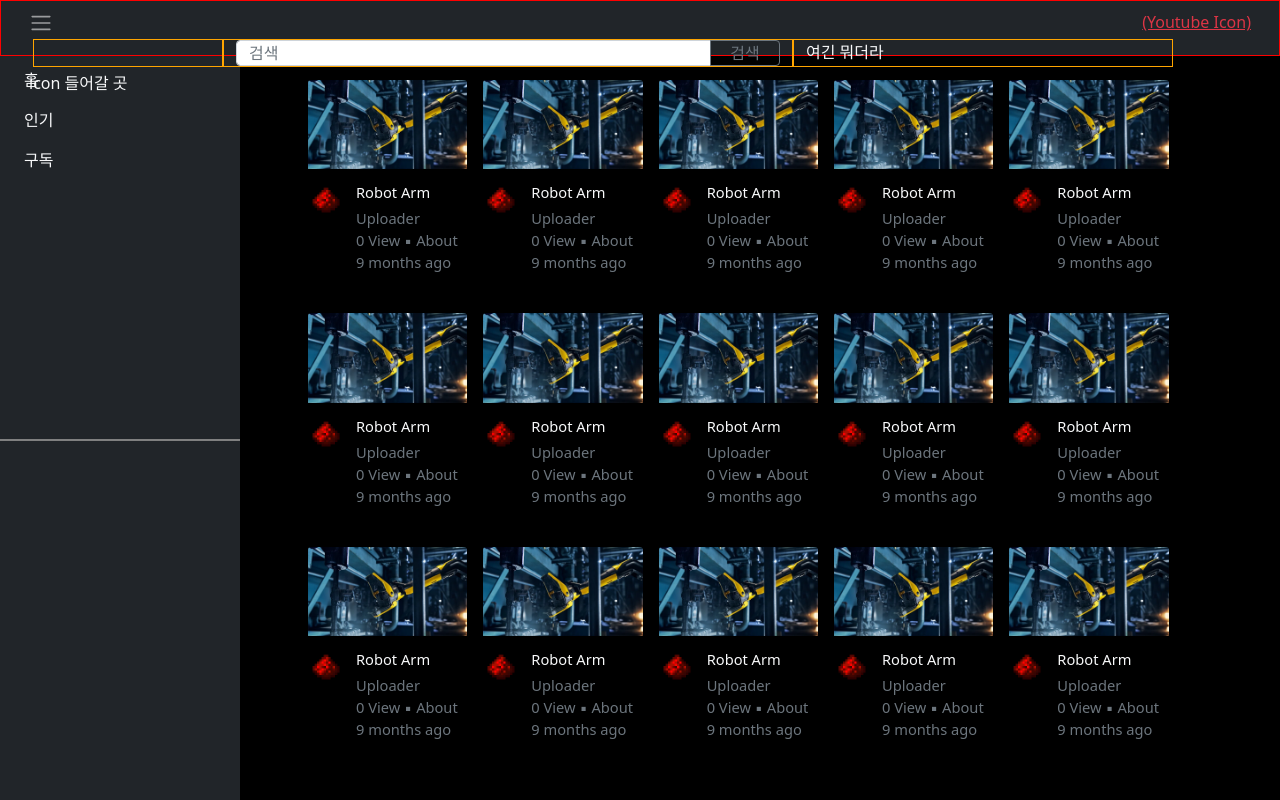
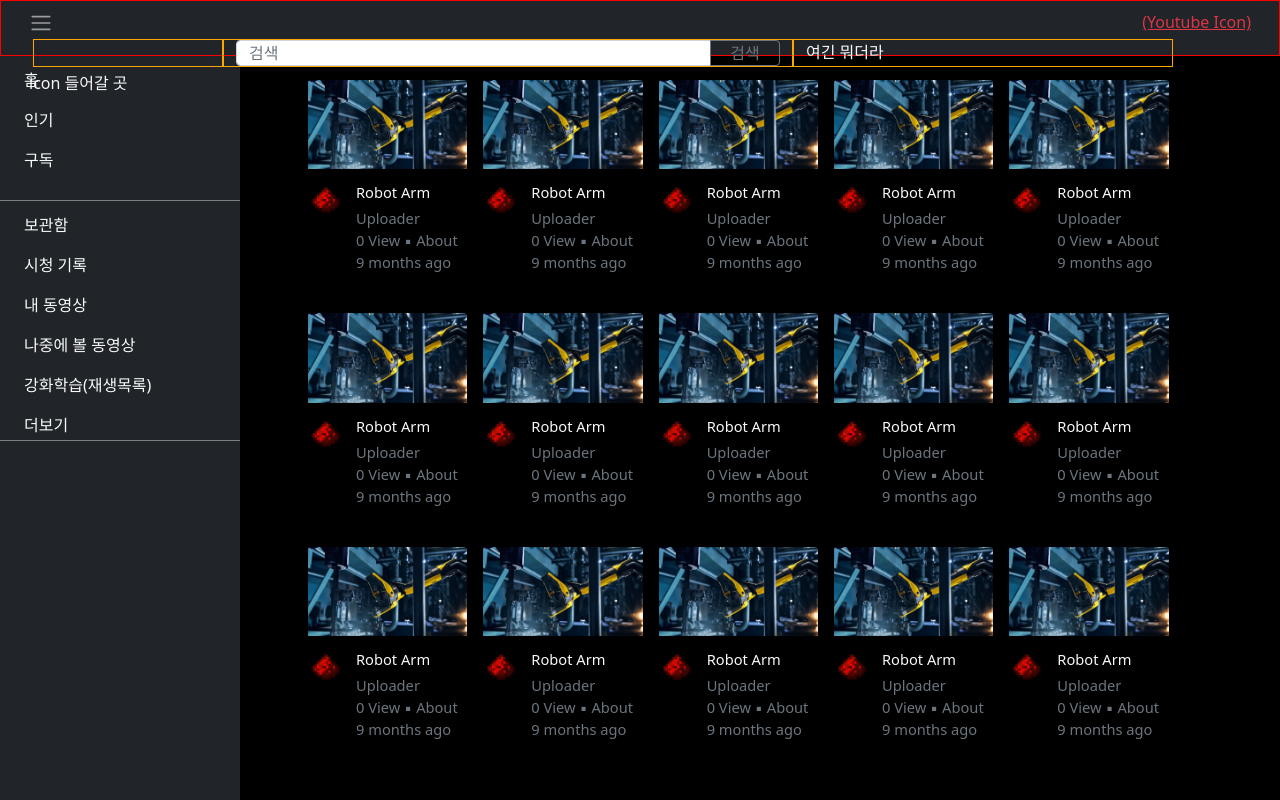
Before and after one commit to my3ngd/clonecoding, a plain HTML site: page index.html in a window 1280 px wide. Shown: the top 800 px of the page. Drawn offline with Linux system fonts and the light colour scheme.

Commit message:
sidebar 4

```diff
--- a/index.html
+++ b/index.html
@@ -40,6 +40,14 @@
             <div class="sidebar-menu">홈</div>
             <div class="sidebar-menu">인기</div>
             <div class="sidebar-menu">구독</div>
+            <div id="sidebar-submenu">
+              <div class="sidebar-menu">보관함</div>
+              <div class="sidebar-menu">시청 기록</div>
+              <div class="sidebar-menu">내 동영상</div>
+              <div class="sidebar-menu">나중에 볼 동영상</div>
+              <div class="sidebar-menu">강화학습(재생목록)</div>
+              <div class="sidebar-menu">더보기</div>
+            </div>
           </div>
         </div>
         <div style="background-color: black;">
--- a/style.css
+++ b/style.css
@@ -45,6 +45,8 @@ main {
 	padding-right: 24px;
 	width: auto;
 	height: 40px;
+
+	/* border: 1px solid green; */
 }
 
 #sidebar-items {
@@ -52,5 +54,14 @@ main {
 	padding-bottom: 12px;
 	width: 240px;
 	height: 385px;
-	border-bottom: 2px solid gray;
+	/* why not 385px but 360px */
+	border-bottom: 1px solid gray;
 }
+
+#sidebar-submenu {
+	margin-top: 12px;
+	border-top: 1px solid gray;
+	padding-top: 12px;
+	width: 240px;
+	height: 240px;
+}
```
